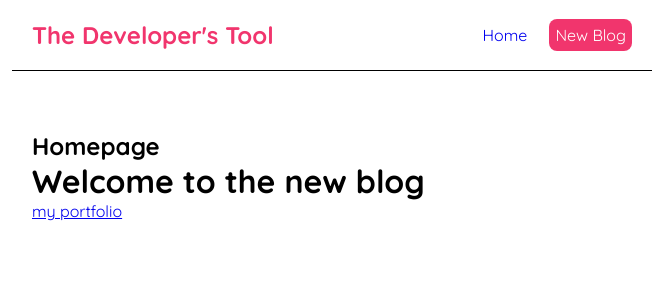
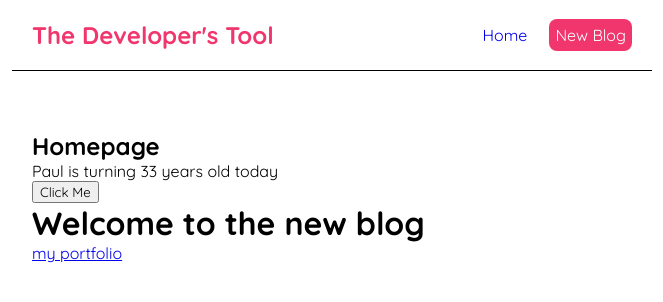
Before and after one commit to Nteinpraises/React-Project-dev-bog, a React (Create React App) app: page / in a window 1280 px wide. Shown: the top 302 px of the page, without its empty margins (308-971 px from the left). Built offline with nearby package versions, Linux system fonts and the light colour scheme.

Commit message:
added useState function

```diff
--- a/src/Home.js
+++ b/src/Home.js
@@ -1,7 +1,25 @@
+import { useState } from "react";
+
 const Home = () => {
+
+   // let name = 'mario';
+
+   const [name, myName] = useState('Paul');
+   const [age, myAge] = useState(33);
+
+
+    const whenClick=()=>{
+        myName('laundry');
+        myAge(50);
+
+    }
+
+
     return (
         <div className="home">
             <h2>Homepage</h2>
+            <p>{name} is turning {age} years old today</p>
+            <button onClick={whenClick}>Click Me</button>
         </div>
      );
 }
```
